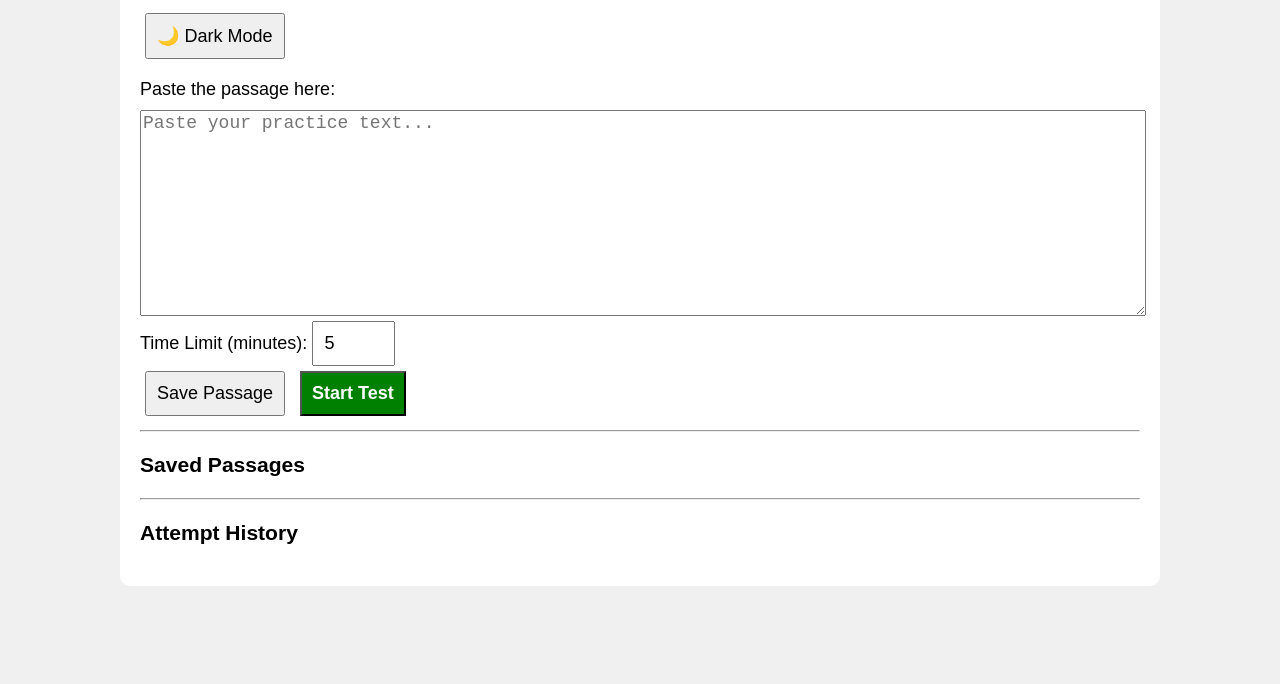
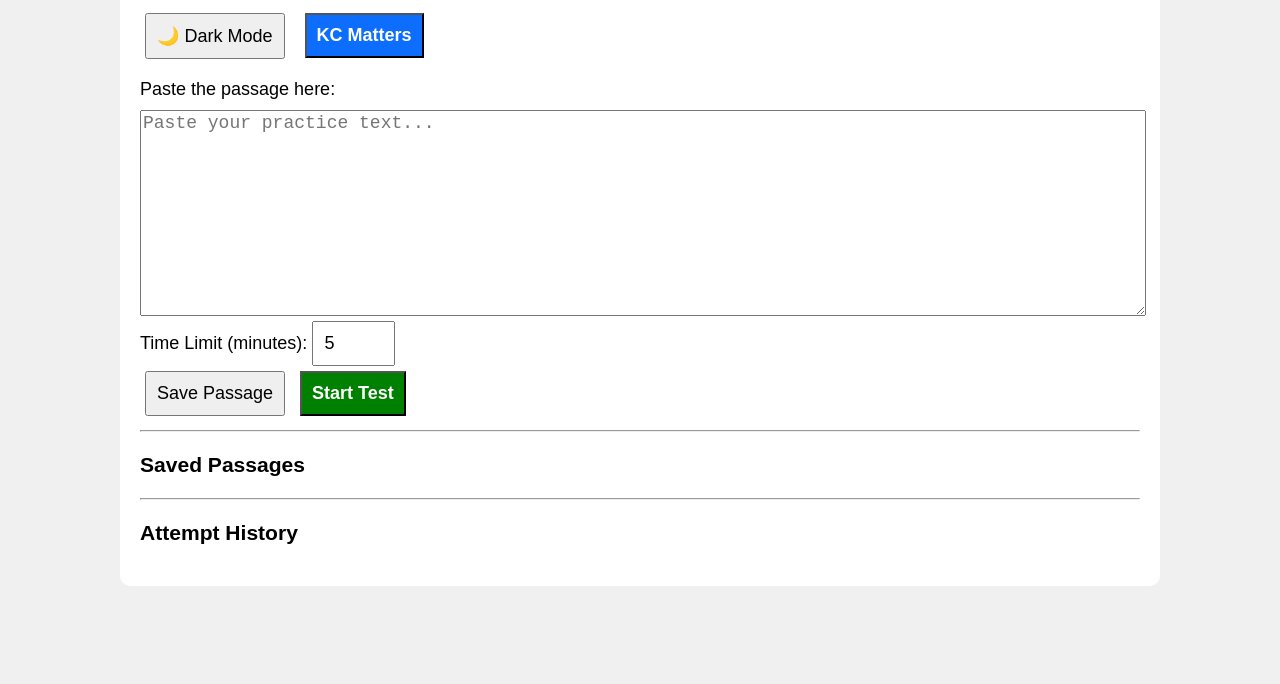
Before and after one commit to an8kplayer/TranscribeHere, a plain HTML site: page index.html in a window 1280 px wide. Shown: the part 116-800 px from the top of the page. Drawn offline with Linux system fonts and the light colour scheme.

Commit message:
Update index.html

```diff
--- a/index.html
+++ b/index.html
@@ -22,6 +22,10 @@
 <h2>Steno Practice</h2>
 <div class="controls" style="margin-bottom: 15px; display: flex; gap: 10px; flex-wrap: wrap; align-items: center;">
     <button onclick="toggleDarkMode()" id="darkBtn">🌙 Dark Mode</button>
+  <button onclick="openKCPage()"
+style="background:#0d6efd; color:white; font-weight:bold;">
+KC Matters
+  </button>
 </div>
 
 <div class="section">
```
